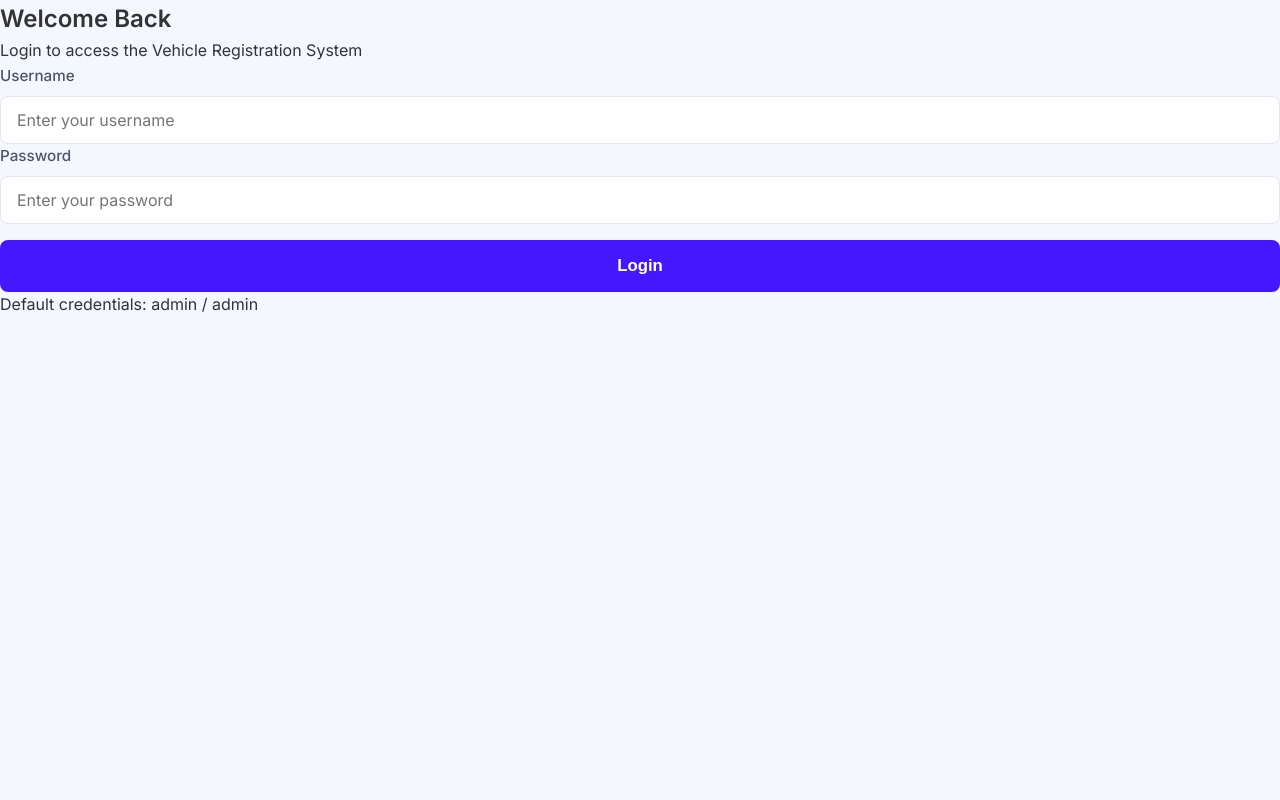
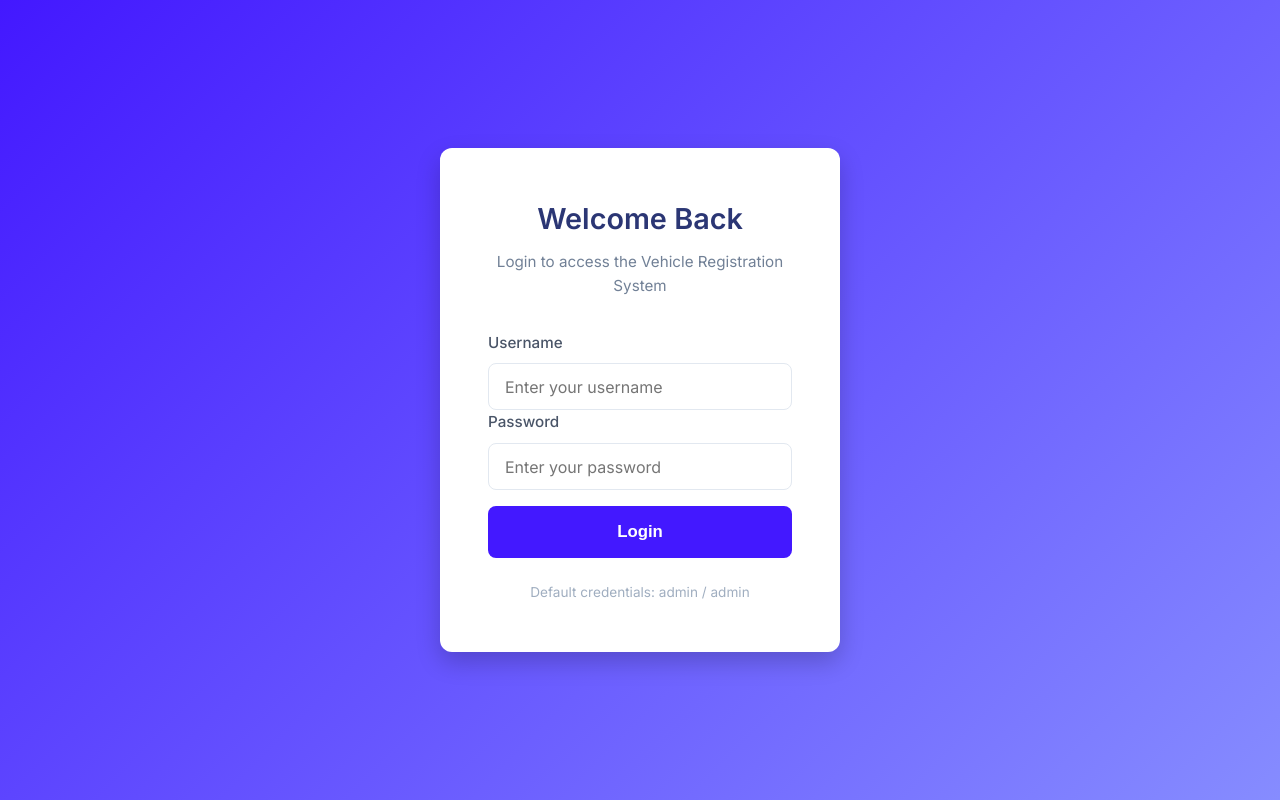
Before and after one commit to SebinPrince/Car-Parking-Management-System, a plain HTML site: page login.html in a window 1280 px wide. Drawn offline with Linux system fonts and the light colour scheme.

Commit message:
Update Style.css

```diff
--- a/Style.css
+++ b/Style.css
@@ -117,20 +117,6 @@ body {
     font-size: 1.4rem;
 }
 
-/* 🔍 Search Box (ADDED HERE) */
-.search-box {
-    margin-bottom: 15px;
-    text-align: center;
-}
-
-.search-box input {
-    padding: 10px;
-    width: 300px;
-    border: 1px solid #ccc;
-    border-radius: 5px;
-}
-
-/* Table */
 .table-container {
     overflow-x: auto;
 }
@@ -179,5 +165,46 @@ td {
     text-align: center;
     color: #718096;
     padding: 2rem;
-    display: none;
+    display: none; /* Hidden by default */
 }
+
+/* Login Page Styles */
+.login-body {
+    display: flex;
+    justify-content: center;
+    align-items: center;
+    height: 100vh;
+    background: linear-gradient(135deg, #4318FF, #868CFF);
+}
+
+.login-container {
+    background: white;
+    padding: 3rem;
+    border-radius: 12px;
+    box-shadow: 0 10px 25px rgba(0,0,0,0.2);
+    width: 100%;
+    max-width: 400px;
+}
+
+.login-header {
+    text-align: center;
+    margin-bottom: 2rem;
+}
+
+.login-header h2 {
+    color: #2b3674;
+    font-size: 1.8rem;
+    margin-bottom: 0.5rem;
+}
+
+.login-header p {
+    color: #718096;
+    font-size: 0.95rem;
+}
+
+.login-footer {
+    text-align: center;
+    margin-top: 1.5rem;
+    color: #a0aec0;
+    font-size: 0.85rem;
+}
```
